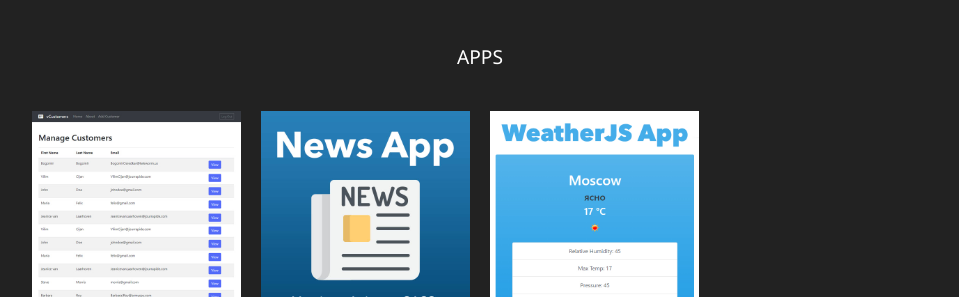
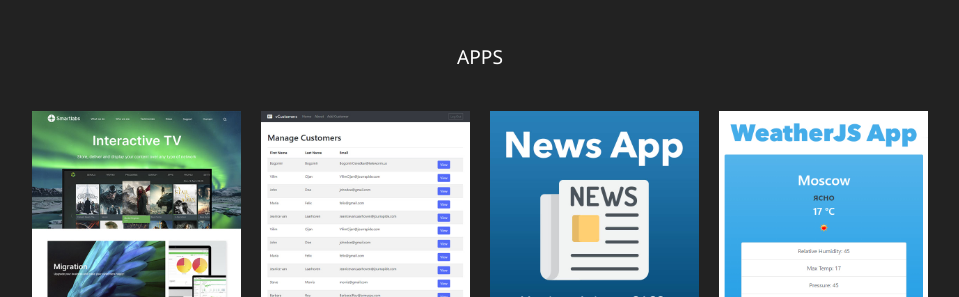
Before and after one commit to tolnevz/portfolio, a plain HTML site: page dist/index.html in a window 1280 px wide. Shown: the part 1144-1441 px from the top of the page, without its empty margins (160-1119 px from the left). Drawn offline with nearby package versions, Linux system fonts and the light colour scheme.

Commit message:
Add Smartlabs

```diff
--- a/dist/index.html
+++ b/dist/index.html
@@ -85,6 +85,9 @@
 
         <h3 class="subtitle">Apps</h3>
         <div class="work-list">
+          <div class="card">
+            <a href="https://www.smartlabs.tv/en/" target="_blank"> <img src="img/works/smartlabs_website.jpg" alt="Smartlabs website" /> </a>
+          </div>
           <div class="card">
             <a href="https://dreamy-brattain-a6cdb8.netlify.com/" target="_blank"> <img src="img/works/vcustomer_app.jpg" alt="Customer Management App" /> </a>
           </div>
```
Also changed, not shown: dist/img/works/smartlabs_website.jpg (added).
